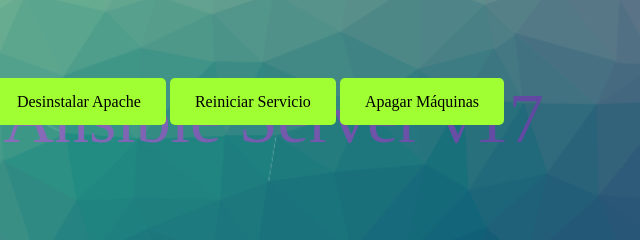
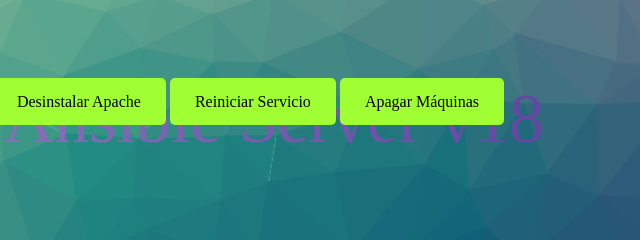
Before and after one commit to daraxta/TFGCICD, a plain HTML site: page src/templates/inicio.html in a window 1280 px wide. Shown: the part 171-411 px from the top of the page, 554-1194 px from the left. Drawn offline with Linux system fonts and the light colour scheme.

Commit message:
Update 18v

```diff
--- a/src/templates/inicio.html
+++ b/src/templates/inicio.html
@@ -10,7 +10,7 @@
     <!-- Titulo de la página-->
 
 <div class="context">
-    <h1>Manage your Ansible Server v17</h1>
+    <h1>Manage your Ansible Server v18</h1>
 </div>
 
     <!--En esta sección creo un menú donde hace referencia a las páginas de flask en python-->
```
